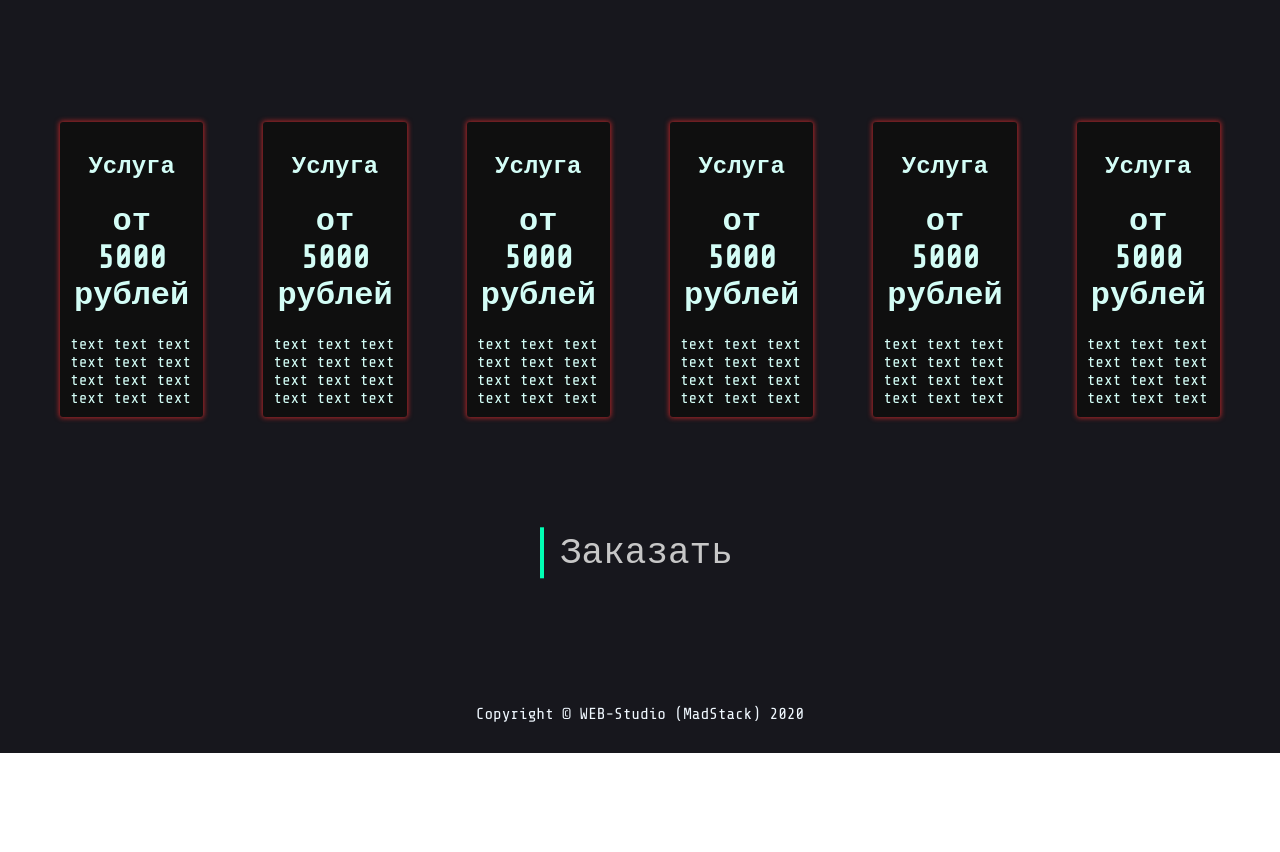
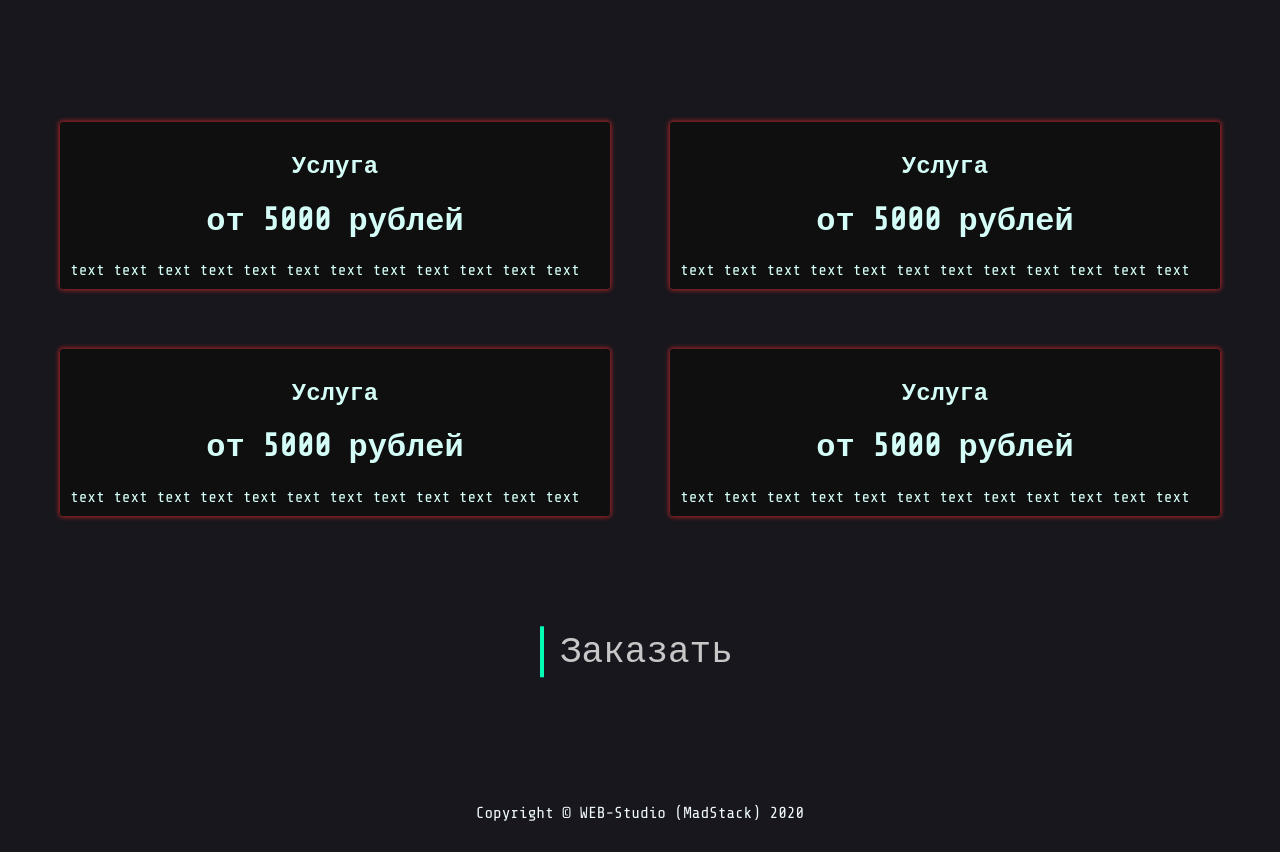
Before and after one commit to Kapibarra/madstacks, a React (Create React App) app: page / in a window 1280 px wide. Shown: the part 1860-2712 px from the top of the page. Before the commit the page ends 2613 px from the top, so only its background shows below. Built offline with nearby package versions, Linux system fonts and the light colour scheme.

Commit message:
fixed card wrapper

```diff
--- a/src/components/Cards/Card.js
+++ b/src/components/Cards/Card.js
@@ -9,11 +9,11 @@ const Card = () => {
       <div className={classes.CardWrapper}>
         <CardItem title="Услуга" price="от 5000 рублей" content="text text text text text text text text text text text text" />
         <CardItem title="Услуга" price="от 5000 рублей" content="text text text text text text text text text text text text" />
+        </div>
+        <div className={classes.CardWrapper}>
         <CardItem title="Услуга" price="от 5000 рублей" content="text text text text text text text text text text text text" />
         <CardItem title="Услуга" price="от 5000 рублей" content="text text text text text text text text text text text text" />
-        <CardItem title="Услуга" price="от 5000 рублей" content="text text text text text text text text text text text text" />
-        <CardItem title="Услуга" price="от 5000 рублей" content="text text text text text text text text text text text text" />
-      </div>
+        </div>
       <div className={classes.Wrapper}>
         <Button name="Заказать" link="/" />
       </div>
--- a/src/components/Cards/Card/CardItem.module.css
+++ b/src/components/Cards/Card/CardItem.module.css
@@ -1,5 +1,7 @@
 .Card {
     margin: 30px;
+    width: 50%;
+    max-width: 600px;
     padding: 10px;
     background-color: #0f0f0f;
     color: rgb(211, 253, 246);
```
Also changed, not shown: 1 other file (tests, documents, lock files or other folders).
